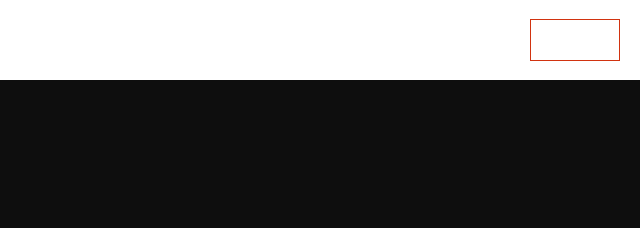
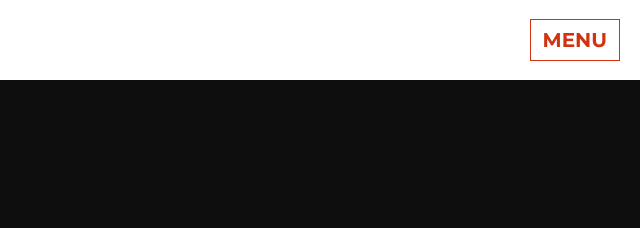
Before and after one commit to Viniciusdev34/Agenciaextry, a plain HTML site: page index.html in a window 1280 px wide. Both pictures are taken after a click on the element "MENU". Shown: the top 228 px of the page, 640-1280 px from the left. Drawn offline with Linux system fonts and the light colour scheme.

Commit message:
Update Estilo.css

```diff
--- a/Estilo.css
+++ b/Estilo.css
@@ -80,7 +80,7 @@ body{
 .head_main nav> .menu .btn.befer{
   background-color: transparent;
   border: var(--color-primary) solid 1px;
-  color: white;
+  color: var(--color-primary);
 }
 .main_lower{
   background-color: grey;
```
